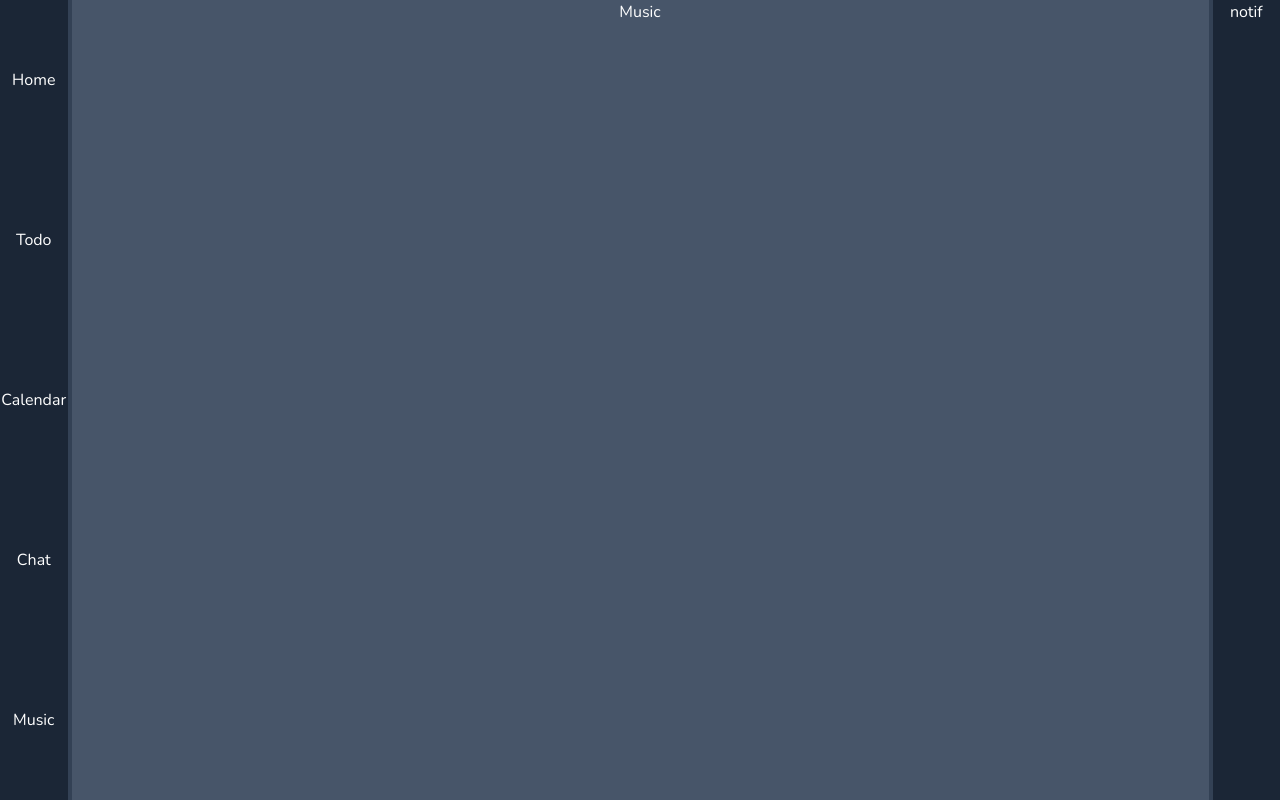
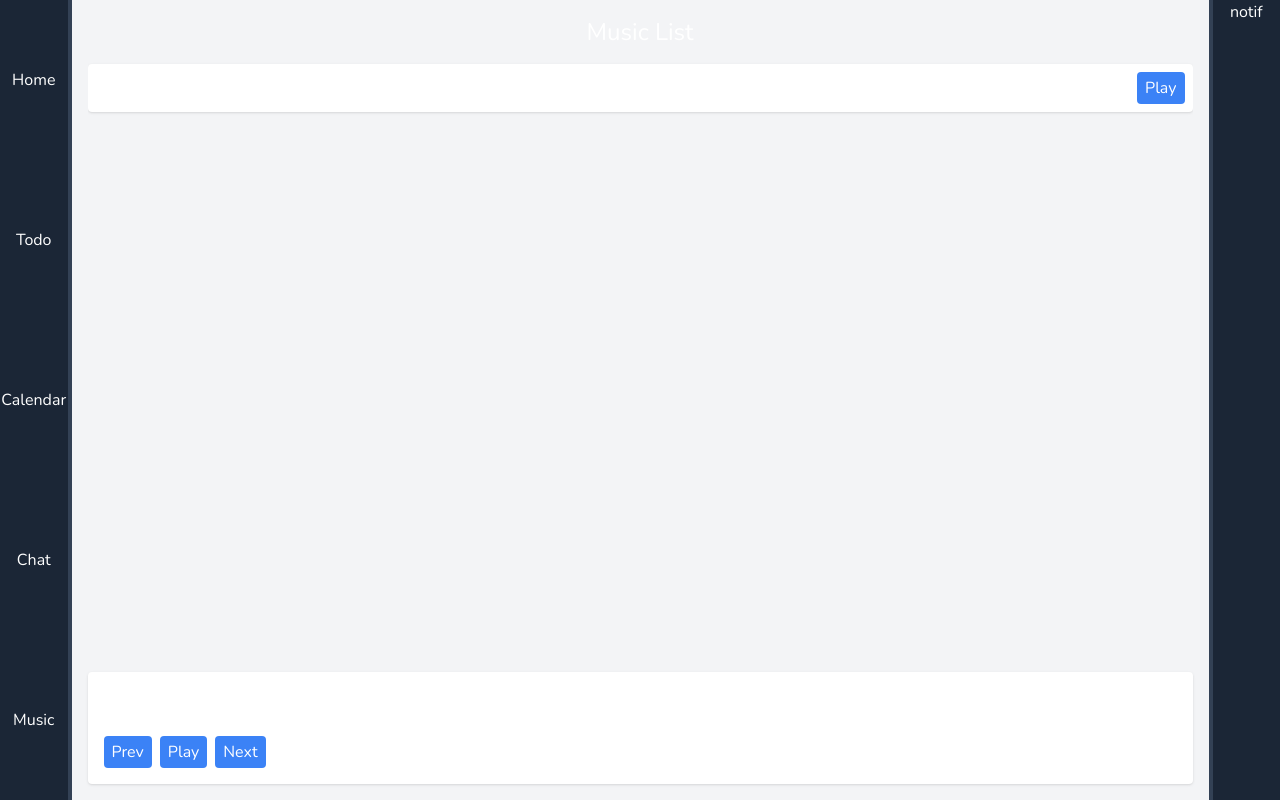
Before and after one commit to Kushagra2569/oneStop, a Svelte app in the folder frontend/: page / in a window 1280 px wide. Both pictures are taken after a click on the button "Music". Built offline with nearby package versions, Linux system fonts and the light colour scheme.

Commit message:
inital music page

```diff
--- a/frontend/src/pages/Music.svelte
+++ b/frontend/src/pages/Music.svelte
@@ -1 +1,33 @@
-<main>Music</main>
+<main>
+  <div class="min-h-screen flex flex-col bg-gray-100 p-4">
+    <!-- Music List -->
+    <div class="flex-grow overflow-auto">
+      <h2 class="text-2xl mb-4">Music List</h2>
+      <ul>
+        <li class="mb-2 p-2 bg-white rounded shadow">
+          <div class="flex justify-between items-center">
+            <span>Song 1</span>
+            <button class="bg-blue-500 text-white px-2 py-1 rounded"
+              >Play</button
+            >
+          </div>
+        </li>
+        <!-- Repeat for each song -->
+      </ul>
+    </div>
+
+    <!-- Music Player -->
+    <div class="mt-4 p-4 bg-white rounded shadow">
+      <h2 class="text-2xl mb-4">Now Playing</h2>
+      <div class="flex items-center">
+        <button class="bg-blue-500 text-white px-2 py-1 rounded mr-2"
+          >Prev</button
+        >
+        <button class="bg-blue-500 text-white px-2 py-1 rounded mr-2"
+          >Play</button
+        >
+        <button class="bg-blue-500 text-white px-2 py-1 rounded">Next</button>
+      </div>
+    </div>
+  </div>
+</main>
```
